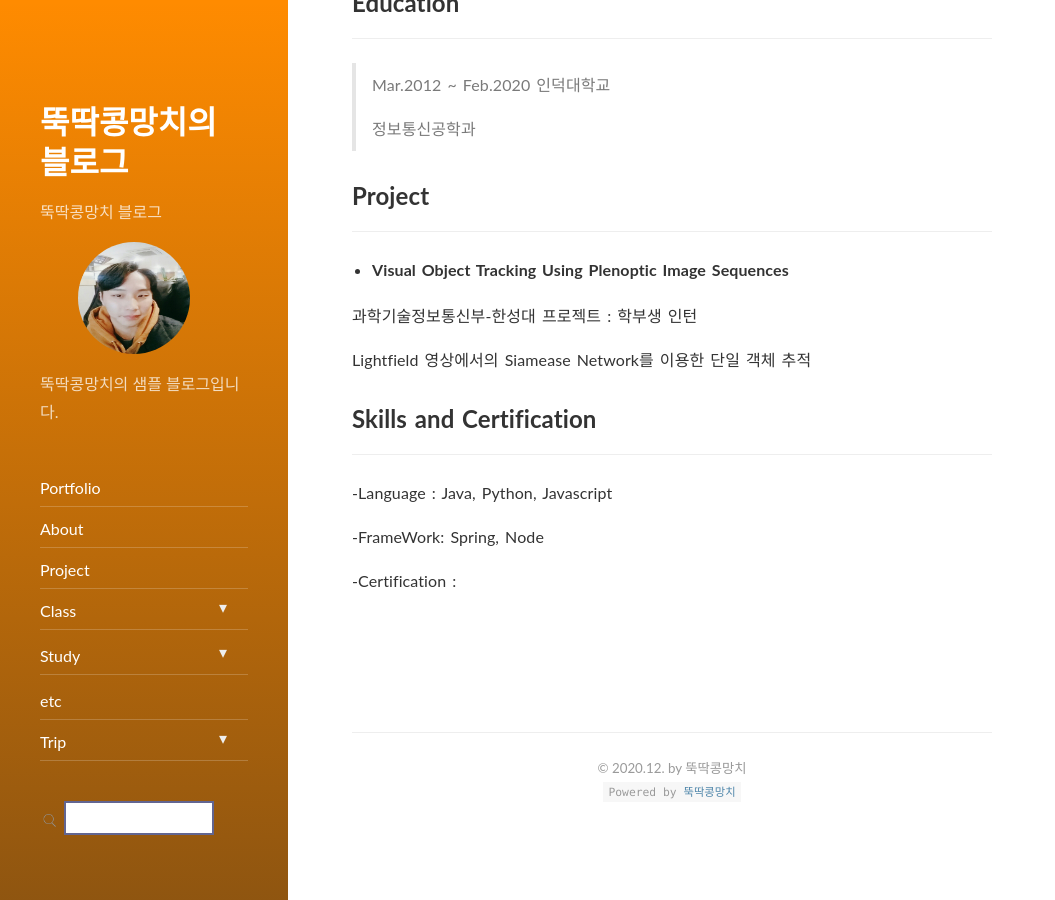
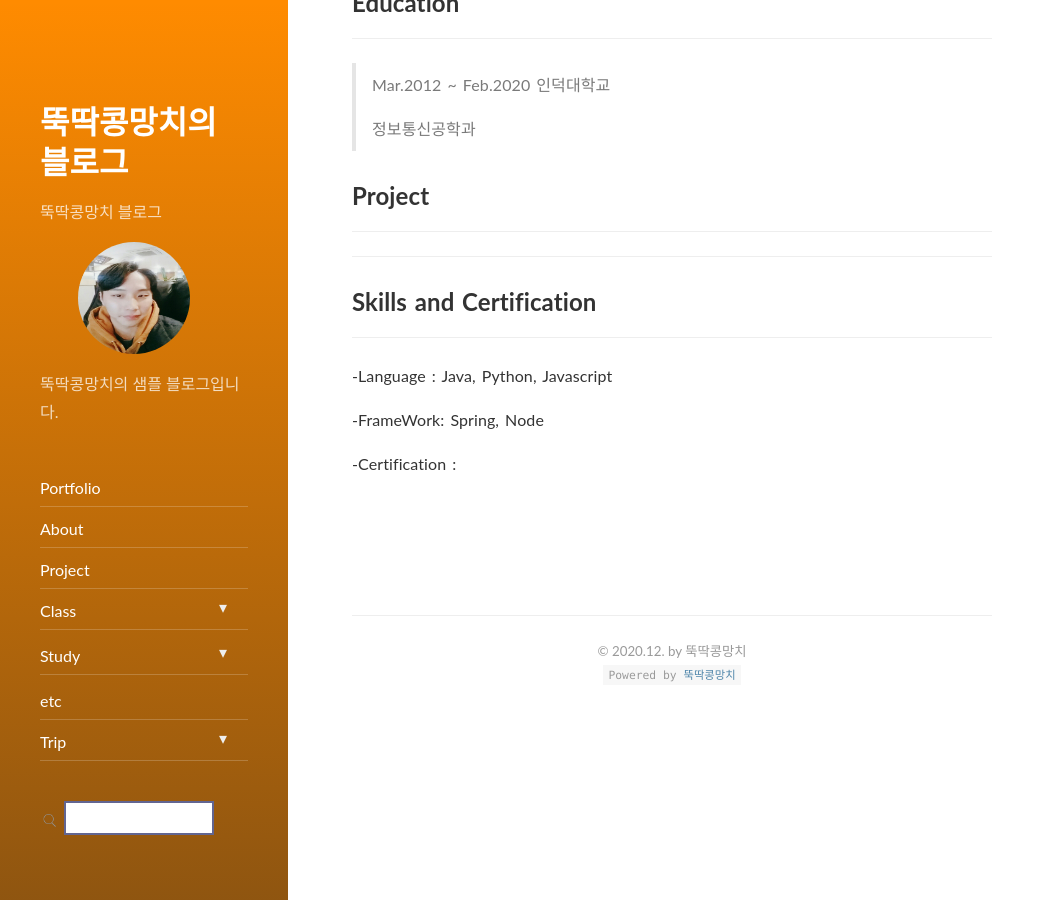
Before and after one commit to jstkcoder/jstkcoder.github.io, a Jekyll site: the page built from portfolio.md, in a window 1280 px wide and 900 px high, scrolled down 758 px. Shown: the whole window, without its empty margins (0-1055 px from the left). Built offline with Jekyll 4.4.1, drawn with Linux system fonts in a browser that asks for light colours; nearby versions of some CDN libraries.

Commit message:
Update portfolio.md

```diff
--- a/portfolio.md
+++ b/portfolio.md
@@ -39,11 +39,8 @@ font-weight:bold">
 ## Project
 ---
 
-* **Visual Object Tracking Using Plenoptic Image Sequences**
+* ****
 
-과학기술정보통신부-한성대 프로젝트 : 학부생 인턴
-
-Lightfield 영상에서의 Siamease Network를 이용한 단일 객체 추적
 
 
 ## Skills and Certification
```
